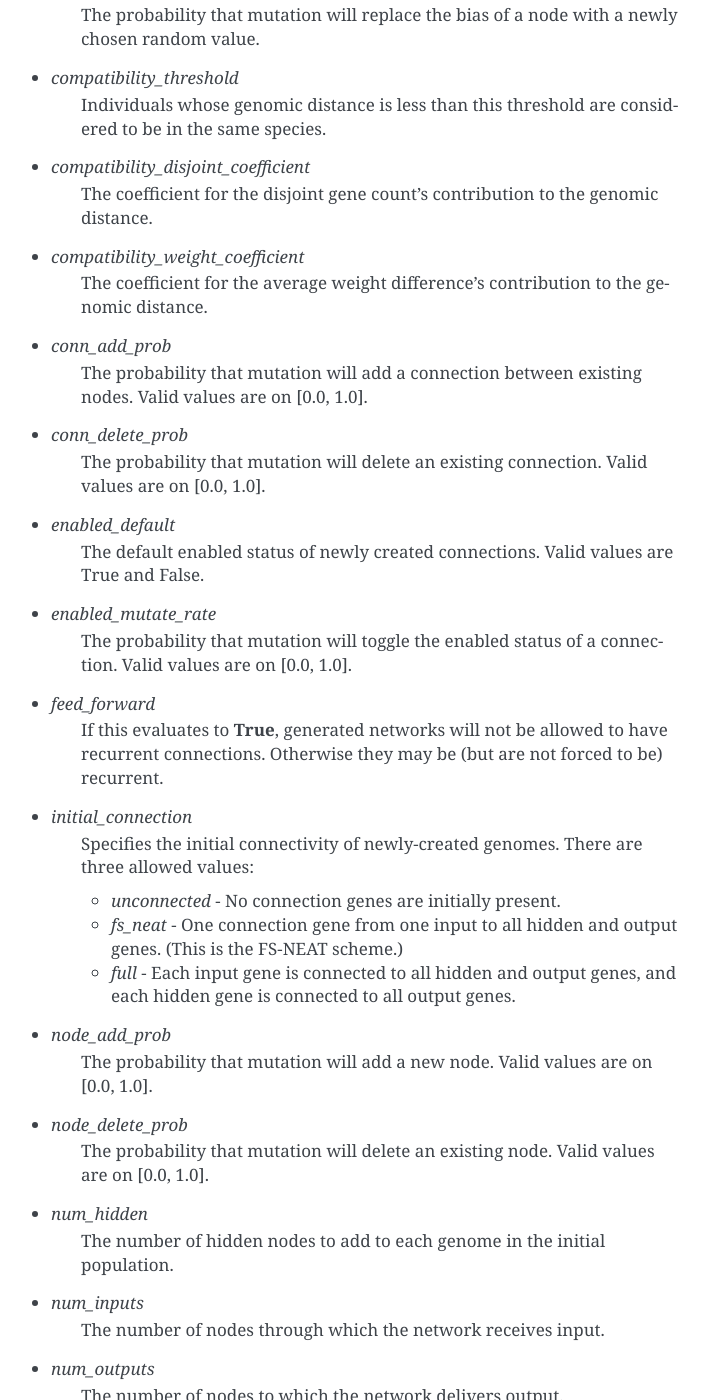
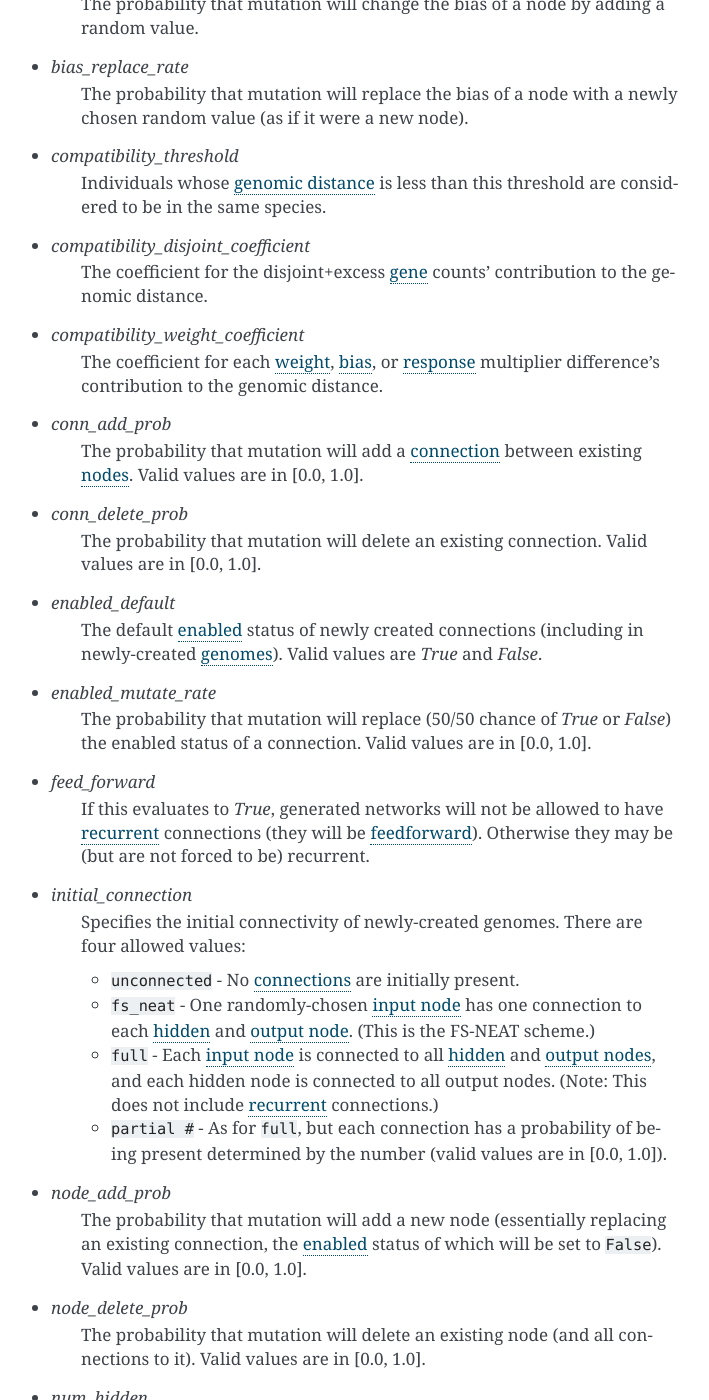
Before and after one commit to CodeReclaimers/neat-python, a Sphinx documentation site: the page built from docs/config_file.rst, in a window 1280 px wide and 1400 px high, scrolled down 3100 px. Shown: the whole window, without its empty margins (399-1108 px from the left). Built offline with Sphinx 7.4.7, drawn with Linux system fonts in a browser that asks for light colours; some of the changed text lies outside the part shown.

Commit message:
Initial documentation updates

```diff
--- a/docs/conf.py
+++ b/docs/conf.py
@@ -31,6 +31,7 @@
 # ones.
 extensions = [
     'sphinx.ext.mathjax',
+    'sphinx.ext.githubpages',
 ]
 
 # Add any paths that contain templates here, relative to this directory.
@@ -66,7 +67,7 @@
 #
 # This is also used if you do content translation via gettext catalogs.
 # Usually you set "language" from the command line for these cases.
-language = None
+#language = None
 
 # There are two options for replacing |today|: either, you set today to some
 # non-false value, then it is used:
@@ -80,7 +81,7 @@
 
 # The reST default role (used for this markup: `text`) to use for all
 # documents.
-#default_role = None
+#default_role = `any`
 
 # If true, '()' will be appended to :func: etc. cross-reference text.
 #add_function_parentheses = True
--- a/docs/config_file.rst
+++ b/docs/config_file.rst
@@ -10,84 +10,90 @@ All settings must be explicitly enumerated in the configuration file.  This make
 that library code changes will result in your project silently using different NEAT settings.  However,
 it is not necessary that they appear in any certain order.
 
+.. Actually, there are some defaults built-in. I suggest being more explicit about them, and have been considering ways
+.. to make them more integrated with the configuration code. (Defaults are particularly needed on the introduction of
+.. new configuration parameters, which need to default to the prior behavior.) - Allen (drallensmith)
+
 Note that the `Config` constructor also requires you to explicitly specify the types that will be used
 for the NEAT simulation.  This, again, is to help avoid silent changes in behavior.
 
 [NEAT] section
 --------------
 
-The `NEAT` section specifies parameters particular to the generic NEAT algorithm or the experiment
+The ``NEAT`` section specifies parameters particular to the generic NEAT algorithm or the experiment
 itself.  This section is always required.
 
 * *fitness_criterion*
     The function used to compute the termination criterion from the set of genome fitnesses.  Allowable
-    values are `min`, `max`, `mean`.
+    values are: ``min``, ``max``, ``mean``
 * *fitness_threshold*
-    When the fitness criterion computed by `termination_function` meets or exceeds this threshold, the evolution process will terminate.
+    When the fitness computed by ``fitness_criterion`` meets or exceeds this threshold, the evolution process will terminate.
 * *pop_size*
     The number of individuals in each generation.
 * *reset_on_extinction*
-    If this evalutes to **True**, when all species simultaneously become extinct due to stagnation, a new random
-    population will be created. If **False**, a *CompleteExtinctionException* will be thrown.
+    If this evaluates to `True`, when all species simultaneously become extinct due to stagnation, a new random
+    population will be created. If `False`, a `CompleteExtinctionException` will be thrown.
 
 
 [DefaultStagnation] section
 ---------------------------
 
-The `DefaultStagnation` section specifies parameters for the builtin `DefaultStagnation` class.
+The ``DefaultStagnation`` section specifies parameters for the builtin `DefaultStagnation` class.
 This section is only necessary if you specify this class as the stagnation implementation when
 creating the `Config` instance; otherwise you need to include whatever configuration (if any) is
 required for your particular implementation.
 
 * *species_fitness_func*
-    The function used to compute species fitness.  Allowed values are max, min, mean, median.
+    The function used to compute species fitness.  Allowed values are: ``max``, ``min``, ``mean``, ``median``
 * *max_stagnation*
     Species that have not shown improvement in more than this number of generations will be considered stagnant and removed.
 * *species_elitism*
     The number of species that will be protected from stagnation; mainly intended to prevent
-total extinctions caused by all species becoming stagnant before new species arise.  For example,
-a species elitism setting of 3 will prevent the 3 species with the highest species fitness from
-being removed for stagnation regardless of the amount of time they have not shown improvement.
+    total extinctions caused by all species becoming stagnant before new species arise.  For example,
+    a ``species_elitism`` setting of 3 will prevent the 3 species with the highest species fitness from
+    being removed for stagnation regardless of the amount of time they have not shown improvement.
 
 [DefaultReproduction] section
 -----------------------------
 
-The `DefaultReproduction` section specifies parameters for the builtin `DefaultReproduction` class.
+The ``DefaultReproduction`` section specifies parameters for the builtin `DefaultReproduction` class.
 This section is only necessary if you specify this class as the reproduction implementation when
 creating the `Config` instance; otherwise you need to include whatever configuration (if any) is
 required for your particular implementation.
 
 * *elitism*
-    The number of most fit individuals in each species that will be preserved as-is from one generation to the next.
+    The number of most-fit individuals in each species that will be preserved as-is from one generation to the next.
 * *survival_threshold*
-    The fraction for each species allowed to reproduce on each generation.
+    The fraction for each species allowed to reproduce each generation.
 
 [DefaultGenome] section
 -----------------------
 
-The `DefaultGenome` section specifies parameters for the builtin `DefaultGenome` class.
+The ``DefaultGenome`` section specifies parameters for the builtin `DefaultGenome` class.
 This section is only necessary if you specify this class as the genome implementation when
 creating the `Config` instance; otherwise you need to include whatever configuration (if any) is
 required for your particular implementation.
 
 * *activation_default*
-    The default activation function assigned to new nodes.
+    The default :term:`activation function` assigned to new :term:`nodes <node>`.
 * *activation_mutate_rate*
-    The probability that mutation will change the node's activation function. Valid values are on [0.0, 1.0].
+    The probability that mutation will replace the node's activation function with a randomly-determined member of the ``activation_options``.
+    Valid values are in [0.0, 1.0].
 * *activation_options*
-    A space-separated list of the activation functions that may be used in constructing networks.  The
-    set of available functions can be found here: :ref:`activation-functions-label`
+    A space-separated list of the activation functions that may be used by nodes.  The
+    available functions can be found here: :ref:`activation-functions-label`
 
 * *aggregation_default*
-    The default aggregation function assigned to new nodes.
+    The default :term:`aggregation function` assigned to new nodes. The aggregation function combines the inputs.
 * *aggregation_mutate_rate*
-    The probability that mutation will change the node's aggregation function. Valid values are on [0.0, 1.0].
+    The probability that mutation will replace the node's aggregation function with a randomly-determined member of the ``aggregation_options``.
+    Valid values are in [0.0, 1.0].
 * *aggregation_options*
-    A space-separated list of the aggregation functions that may be used in constructing networks.  The
-    set of available functions is: sum, product
+    A space-separated list of the aggregation functions that may be used by nodes.  The
+    available functions are: ``sum``, ``product``, ``min``, ``max``
 
 * *bias_init_mean*
-    The mean of the normal distribution used to select bias values for new nodes.
+    The mean of the normal distribution used to select :term:`bias` values for new nodes.
 * *bias_init_stdev*
     The standard deviation of the normal distribution used to select bias values for new nodes.
 * *bias_max_value*
@@ -99,64 +105,71 @@ required for your particular implementation.
 * *bias_mutate_rate*
     The probability that mutation will change the bias of a node by adding a random value.
 * *bias_replace_rate*
-    The probability that mutation will replace the bias of a node with a newly chosen random value.
+    The probability that mutation will replace the bias of a node with a newly chosen random value (as if it were a new node).
 
 * *compatibility_threshold*
-    Individuals whose genomic distance is less than this threshold are considered to be in the same species.
+    Individuals whose :term:`genomic distance` is less than this threshold are considered to be in the same species.
 * *compatibility_disjoint_coefficient*
-    The coefficient for the disjoint gene count's contribution to the genomic distance.
+    The coefficient for the disjoint+excess :term:`gene` counts' contribution to the genomic distance.
 * *compatibility_weight_coefficient*
-    The coefficient for the average weight difference's contribution to the genomic distance.
+    The coefficient for each :term:`weight`, :term:`bias`, or :term:`response` multiplier difference's contribution to the genomic distance.
 
 * *conn_add_prob*
-    The probability that mutation will add a connection between existing nodes. Valid values are on [0.0, 1.0].
+    The probability that mutation will add a :term:`connection` between existing :term:`nodes <node>`. Valid values are in [0.0, 1.0].
 * *conn_delete_prob*
-    The probability that mutation will delete an existing connection. Valid values are on [0.0, 1.0].
+    The probability that mutation will delete an existing connection. Valid values are in [0.0, 1.0].
 
 * *enabled_default*
-    The default enabled status of newly created connections.  Valid values are True and False.
+    The default :term:`enabled` status of newly created connections (including in newly-created :term:`genomes <genome>`).  Valid values are `True`
+    and `False`.
 * *enabled_mutate_rate*
-    The probability that mutation will toggle the enabled status of a connection. Valid values are on [0.0, 1.0].
+    The probability that mutation will replace (50/50 chance of `True` or `False`) the enabled status of a connection.
+    Valid values are in [0.0, 1.0].
 
 * *feed_forward*
-    If this evaluates to **True**, generated networks will not be allowed to have recurrent connections.  Otherwise
-    they may be (but are not forced to be) recurrent.
+    If this evaluates to `True`, generated networks will not be allowed to have :term:`recurrent` connections (they will be :term:`feedforward`).
+    Otherwise they may be (but are not forced to be) recurrent.
+
 * *initial_connection*
-    Specifies the initial connectivity of newly-created genomes.  There are three allowed values:
+    Specifies the initial connectivity of newly-created genomes.  There are four allowed values:
 
-    * *unconnected* - No connection genes are initially present.
-    * *fs_neat* - One connection gene from one input to all hidden and output genes. (This is the FS-NEAT scheme.)
-    * *full* - Each input gene is connected to all hidden and output genes, and each hidden gene is connected to all output genes.
+    * ``unconnected`` - No :term:`connections <connection>` are initially present.
+    * ``fs_neat`` - One randomly-chosen :term:`input node` has one connection to each :term:`hidden <hidden node>` and
+      :term:`output node`. (This is the FS-NEAT scheme.)
+    * ``full`` - Each :term:`input node` is connected to all :term:`hidden <hidden node>` and :term:`output nodes <output node>`,
+      and each hidden node is connected to all output nodes. (Note: This does not include :term:`recurrent` connections.)
+    * ``partial #`` - As for ``full``, but each connection has a probability of being present determined by the number (valid values are in [0.0, 1.0]).
 
 * *node_add_prob*
-    The probability that mutation will add a new node. Valid values are on [0.0, 1.0].
+    The probability that mutation will add a new node (essentially replacing an existing connection,
+    the :term:`enabled` status of which will be set to ``False``). Valid values are in [0.0, 1.0].
 * *node_delete_prob*
-    The probability that mutation will delete an existing node. Valid values are on [0.0, 1.0].
+    The probability that mutation will delete an existing node (and all connections to it). Valid values are in [0.0, 1.0].
 
 * *num_hidden*
-    The number of hidden nodes to add to each genome in the initial population.
+    The number of :term:`hidden nodes <hidden node>` to add to each genome in the initial population.
 * *num_inputs*
-    The number of nodes through which the network receives input.
+    The number of :term:`input nodes <input node>`, through which the network receives inputs.
 * *num_outputs*
-    The number of nodes to which the network delivers output.
+    The number of :term:`output nodes <output node>`, to which the network delivers outputs.
 
 * *response_init_mean*
-    The mean of the normal distribution used to select response values for new nodes.
+    The mean of the normal distribution used to select :term:`response` multipliers for new nodes.
 * *response_init_stdev*
-    The standard deviation of the normal distribution used to select response values for new nodes.
+    The standard deviation of the normal distribution used to select response multipliers for new nodes.
 * *response_max_value*
-    The maximum allowed response value. Responses above this value will be clamped to this value.
+    The maximum allowed response multiplier. Response multipliers above this value will be clamped to this value.
 * *response_min_value*
-    The minimum allowed response value. Responses below this value will be clamped to this value.
+    The minimum allowed response multiplier. Response multipliers below this value will be clamped to this value.
 * *response_mutate_power*
-    The standard deviation of the zero-centered normal distribution from which a response value mutation is drawn.
+    The standard deviation of the zero-centered normal distribution from which a response multiplier mutation is drawn.
 * *response_mutate_rate*
-    The probability that mutation will change the response of a node by adding a random value.
+    The probability that mutation will change the response multiplier of a node by adding a random value.
 * *response_replace_rate*
-    The probability that mutation will replace the response of a node with a newly chosen random value.
+    The probability that mutation will replace the response multiplier of a node with a newly chosen random value (as if it were a new node).
 
 * *weight_init_mean*
-    The mean of the normal distribution used to select weight values for new connections.
+    The mean of the normal distribution used to select :term:`weight` values for new connections.
 * *weight_init_stdev*
     The standard deviation of the normal distribution used to select weight values for new connections.
 * *weight_max_value*
@@ -168,4 +181,4 @@ required for your particular implementation.
 * *weight_mutate_rate*
     The probability that mutation will change the weight of a connection by adding a random value.
 * *weight_replace_rate*
-    The probability that mutation will replace the weight of a connection with a newly chosen random value.
+    The probability that mutation will replace the weight of a connection with a newly chosen random value (as if it were a new connection).
--- a/docs/index.rst
+++ b/docs/index.rst
@@ -1,7 +1,7 @@
 Welcome to NEAT-Python's documentation!
 =======================================
 
-NEAT (NeuroEvolution of Augmenting Topologies) is a method developed by Kenneth O. Stanley for evolving arbitrary neural
+:abbr:`NEAT (NeuroEvolution of Augmenting Topologies)` is a method developed by Kenneth O. Stanley for evolving arbitrary neural
 networks. NEAT-Python is a pure Python implementation of NEAT, with no dependencies other than the Python standard library.
 
 *Note*: Some of the sample code has other dependencies; please see each sample's README file for additional details
--- a/docs/neat_overview.rst
+++ b/docs/neat_overview.rst
@@ -1,7 +1,7 @@
 NEAT Overview
 =============
 
-NEAT (NeuroEvolution of Augmenting Topologies) is an evolutionary algorithm that creates artificial networks. For a
+:dfn:`NEAT` (NeuroEvolution of Augmenting Topologies) is an evolutionary algorithm that creates artificial networks. For a
 detailed description of the algorithm, you should probably go read some of `Stanley's papers
 <http://www.cs.ucf.edu/~kstanley/#publications>`_ on his website.
 
@@ -15,8 +15,8 @@ if you just want a high-level overview.
 In the current implementation of NEAT-Python, a population of individual genomes is maintained.  Each genome contains
 two sets of genes that describe how to build an artificial neural network:
 
-    1. Node genes, each of which specifies a single neuron.
-    2. Connection genes, each of which specifies a single connection between neurons.
+    1. :term:`Node` genes, each of which specifies a single neuron.
+    2. :term:`Connection` genes, each of which specifies a single connection between neurons.
 
 To evolve a solution to a problem, the user must provide a fitness function which computes a single real number
 indicating the quality of an individual genome: better ability to solve the problem means a higher score.  The algorithm
```
Also changed, not shown: other parts of docs/index.rst (+2 -0 lines), docs/glossary.rst (added, +72 -0 lines), .gitmodules (added).
